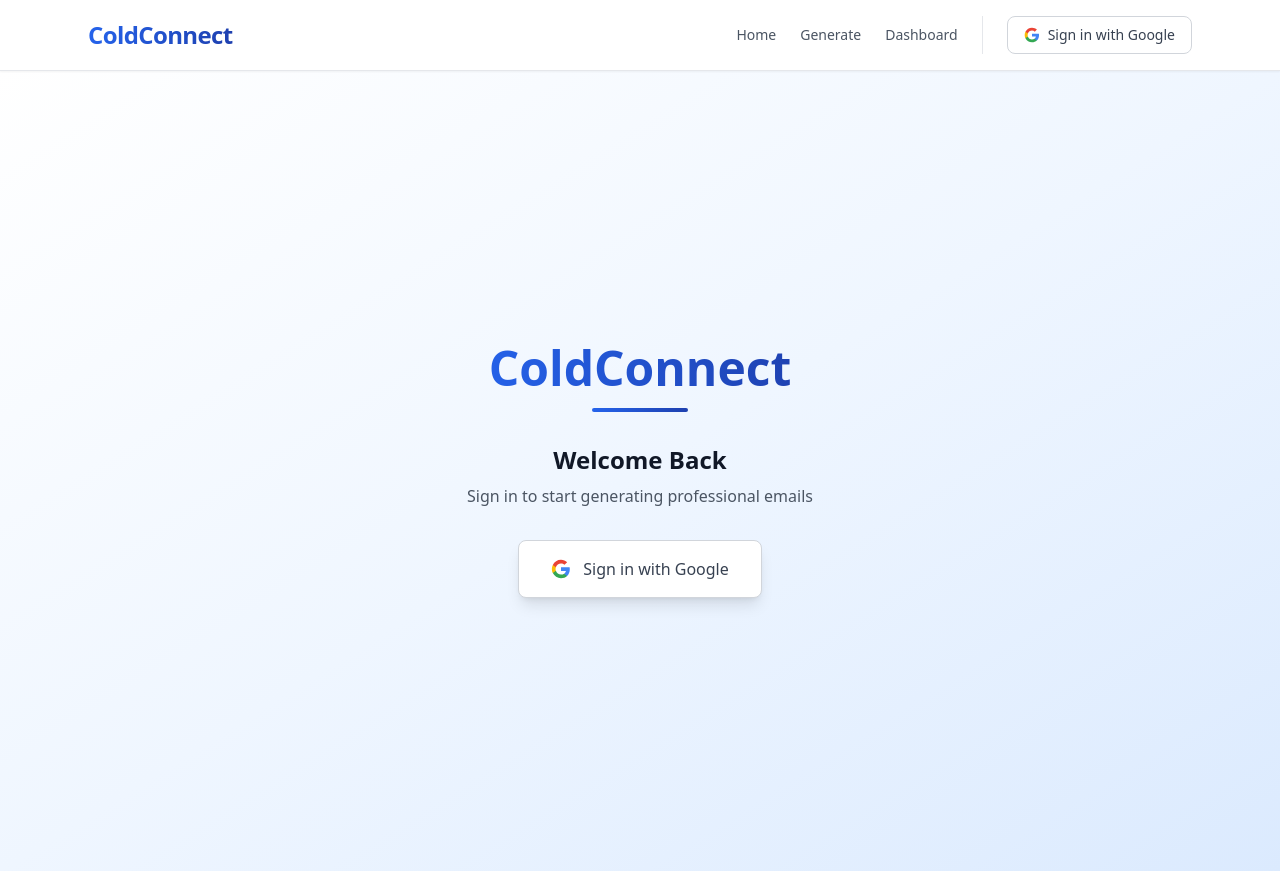
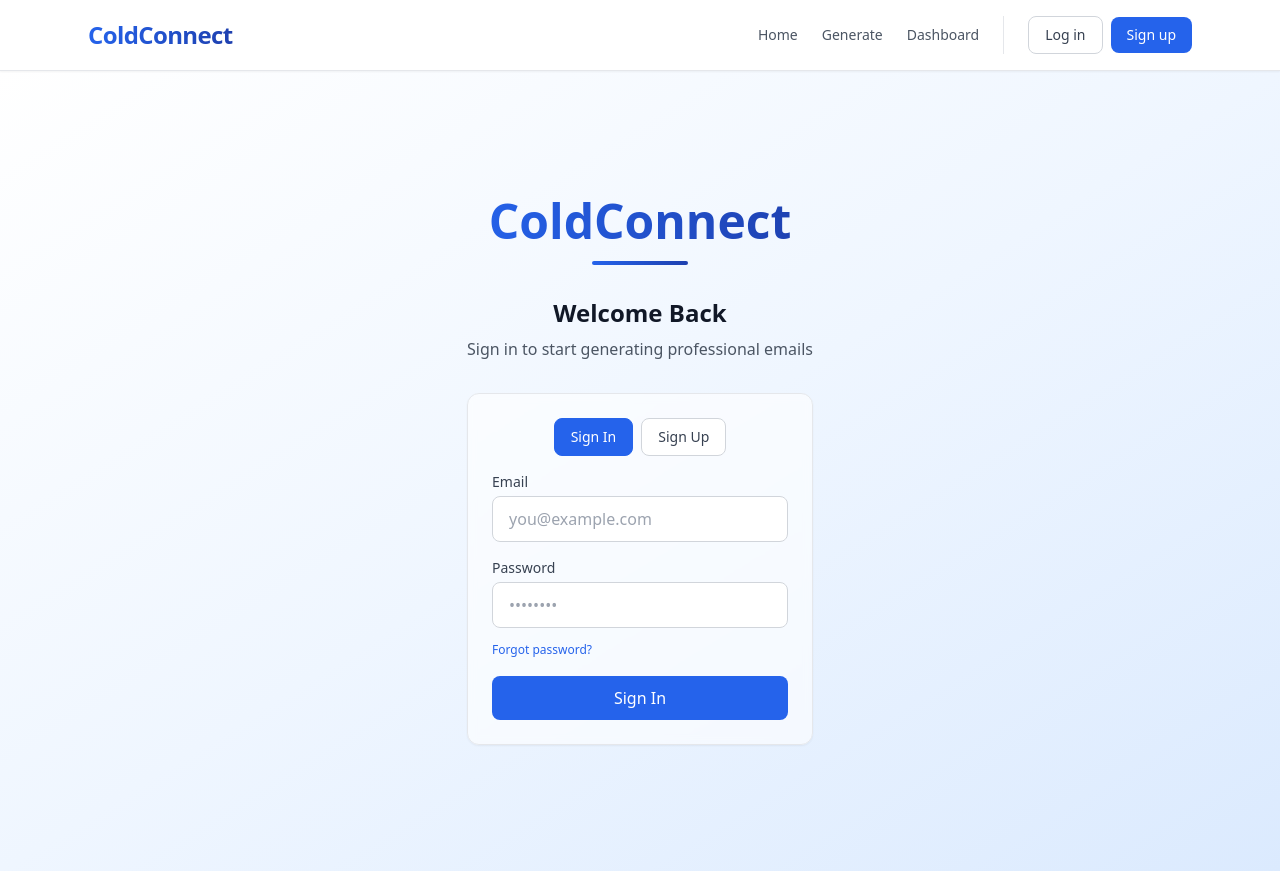
Before and after one commit to shravya0704/ColdConnect, a React (Vite) app in the folder frontend/: page /login in a window 1280 px wide. Built offline with nearby package versions, Linux system fonts and the light colour scheme; no server answers.

Commit message:
normal user login signup using email password implemented

```diff
--- a/frontend/src/App.tsx
+++ b/frontend/src/App.tsx
@@ -1,14 +1,47 @@
-import { BrowserRouter, Routes, Route, Navigate, Link } from 'react-router-dom'
+import { BrowserRouter, Routes, Route, Navigate, Link, useLocation, useNavigate } from 'react-router-dom'
 import { useState, useEffect } from 'react'
 import type { ReactNode } from 'react'
 import Home from './pages/Home'
 import Generate from './pages/Generate'
 import Dashboard from './pages/Dashboard'
 import Login from './pages/Login'
-import AuthCallback from './pages/AuthCallback'
 import Auth from './components/Auth'
 import { supabase } from './supabaseClient'
 import type { User } from '@supabase/supabase-js'
+
+function ResetPassword() {
+  return (
+    <div className="min-h-screen flex items-center justify-center">
+      <div className="max-w-md w-full p-6 bg-white rounded shadow">
+        <h1 className="text-xl font-semibold mb-4">Reset Password</h1>
+        <p className="text-sm text-gray-600">To reset your password, follow the instructions sent to your email.</p>
+      </div>
+    </div>
+  )
+}
+
+// Redirects any `type=recovery` URL to the reset-password route and listens for Supabase recovery event
+function RecoveryRedirect() {
+  const navigate = useNavigate()
+  const location = useLocation()
+
+  useEffect(() => {
+    if (location.hash && location.hash.includes('type=recovery')) {
+      navigate('/reset-password' + location.hash, { replace: true })
+    }
+  }, [location, navigate])
+
+  useEffect(() => {
+    const { data: { subscription } } = supabase.auth.onAuthStateChange((event) => {
+      if (event === 'PASSWORD_RECOVERY') {
+        navigate('/reset-password', { replace: true })
+      }
+    })
+    return () => subscription.unsubscribe()
+  }, [navigate])
+
+  return null
+}
 
 // ProtectedRoute component
 function ProtectedRoute({ children }: { children: ReactNode }) {
@@ -60,6 +93,7 @@ function ProtectedRoute({ children }: { children: ReactNode }) {
 function App() {
   return (
     <BrowserRouter>
+      <RecoveryRedirect />
       <div className="min-h-screen flex flex-col">
         <header className="sticky top-0 z-40 bg-white/95 backdrop-blur-sm border-b border-gray-200 shadow-sm">
           <div className="max-w-6xl mx-auto px-6 py-4 flex items-center justify-between">
@@ -105,7 +139,8 @@ function App() {
           <Routes>
             <Route path="/" element={<Home />} />
             <Route path="/login" element={<Login />} />
-            <Route path="/auth/callback" element={<AuthCallback />} />
+            {/** OAuth removed: no auth callback route */}
+            <Route path="/reset-password" element={<ResetPassword />} />
 
             <Route
               path="/generate"
--- a/frontend/src/components/Auth.tsx
+++ b/frontend/src/components/Auth.tsx
@@ -1,4 +1,5 @@
 import { useEffect, useState } from "react";
+import { Link } from "react-router-dom";
 import { supabase } from "../supabaseClient";
 import type { User } from '@supabase/supabase-js';
 
@@ -25,18 +26,7 @@ export default function Auth() {
     return () => subscription.unsubscribe();
   }, []);
 
-  const handleSignIn = async () => {
-    const { error } = await supabase.auth.signInWithOAuth({
-      provider: "google",
-      options: {
-        redirectTo: `${window.location.origin}/auth/callback`
-      }
-    });
-
-    if (error) {
-      console.error('Error signing in:', error);
-    }
-  };
+  // No inline sign-in here; header routes to /login for full options
 
   if (loading) {
     return (
@@ -49,30 +39,20 @@ export default function Auth() {
 
   if (!user) {
     return (
-      <button
-        onClick={handleSignIn}
-        className="flex items-center gap-2 px-4 py-2 bg-white border border-gray-300 rounded-lg text-sm font-medium text-gray-700 hover:bg-gray-50 hover:border-gray-400 transition-colors duration-200"
-      >
-        <svg className="w-4 h-4" viewBox="0 0 24 24">
-          <path
-            fill="#4285F4"
-            d="M22.56 12.25c0-.78-.07-1.53-.2-2.25H12v4.26h5.92c-.26 1.37-1.04 2.53-2.21 3.31v2.77h3.57c2.08-1.92 3.28-4.74 3.28-8.09z"
-          />
-          <path
-            fill="#34A853"
-            d="M12 23c2.97 0 5.46-.98 7.28-2.66l-3.57-2.77c-.98.66-2.23 1.06-3.71 1.06-2.86 0-5.29-1.93-6.16-4.53H2.18v2.84C3.99 20.53 7.7 23 12 23z"
-          />
-          <path
-            fill="#FBBC05"
-            d="M5.84 14.09c-.22-.66-.35-1.36-.35-2.09s.13-1.43.35-2.09V7.07H2.18C1.43 8.55 1 10.22 1 12s.43 3.45 1.18 4.93l2.85-2.22.81-.62z"
-          />
-          <path
-            fill="#EA4335"
-            d="M12 5.38c1.62 0 3.06.56 4.21 1.64l3.15-3.15C17.45 2.09 14.97 1 12 1 7.7 1 3.99 3.47 2.18 7.07l3.66 2.84c.87-2.6 3.3-4.53 6.16-4.53z"
-          />
-        </svg>
-        Sign in with Google
-      </button>
+      <div className="flex items-center gap-2">
+        <Link
+          to="/login"
+          className="px-4 py-2 bg-white border border-gray-300 rounded-lg text-sm font-medium text-gray-700 hover:bg-gray-50 hover:border-gray-400 transition-colors duration-200"
+        >
+          Log in
+        </Link>
+        <Link
+          to="/login?mode=signup"
+          className="px-4 py-2 bg-primary-600 text-white rounded-lg text-sm font-medium hover:bg-primary-700 transition-colors duration-200"
+        >
+          Sign up
+        </Link>
+      </div>
     );
   }
 
--- a/frontend/src/pages/Login.tsx
+++ b/frontend/src/pages/Login.tsx
@@ -1,11 +1,17 @@
 import { useEffect, useState } from "react";
-import { useNavigate } from "react-router-dom";
+import { useLocation, useNavigate } from "react-router-dom";
 import { supabase } from "../supabaseClient";
 
 export default function Login() {
   const navigate = useNavigate();
-  // @ts-ignore
+  const location = useLocation();
   const [loading, setLoading] = useState(false);
+  const [email, setEmail] = useState("");
+  const [password, setPassword] = useState("");
+  const initialMode = (new URLSearchParams(location.search).get("mode") === "signup") ? "signup" : "signin";
+  const [authMode, setAuthMode] = useState<"signin" | "signup">(initialMode);
+  const [errorMsg, setErrorMsg] = useState<string | null>(null);
+  const [infoMsg, setInfoMsg] = useState<string | null>(null);
 
   useEffect(() => {
     const check = async () => {
@@ -15,19 +21,78 @@ export default function Login() {
     check();
   }, [navigate]);
 
-  const signInWithGoogle = async () => {
+  // Google OAuth removed as requested
+
+  const handleEmailSignIn = async () => {
     try {
       setLoading(true);
-      const { error } = await supabase.auth.signInWithOAuth({
-        provider: "google",
-        options: {
-          redirectTo: "https://cold-connect.vercel.app/",
-        },
+      setErrorMsg(null);
+      setInfoMsg(null);
+      const { data, error } = await supabase.auth.signInWithPassword({
+        email,
+        password,
       });
       if (error) throw error;
+      if (data.session) {
+        navigate("/generate");
+      }
     } catch (error: any) {
       console.error("Error signing in:", error);
-      alert("Error signing in: " + error.message);
+      if (error?.message?.toLowerCase().includes("invalid login credentials")) {
+        setErrorMsg("Invalid email or password. Try resetting your password.");
+      } else {
+        setErrorMsg(error.message || "Error signing in");
+      }
+      setLoading(false);
+    }
+  };
+
+  const handleEmailSignUp = async () => {
+    try {
+      setLoading(true);
+      setErrorMsg(null);
+      setInfoMsg(null);
+      const { data, error } = await supabase.auth.signUp({
+        email,
+        password,
+      });
+      if (error) throw error;
+      if (data.session) {
+        navigate("/generate");
+      } else {
+        setInfoMsg("Check your email to confirm your account, then sign in.");
+        setLoading(false);
+      }
+    } catch (error: any) {
+      console.error("Error signing up:", error);
+      if (error?.message?.toLowerCase().includes("already registered") || error?.status === 422) {
+        setErrorMsg("An account with this email already exists. Try signing in or reset your password.");
+      } else {
+        setErrorMsg(error.message || "Error signing up");
+      }
+      setLoading(false);
+    }
+  };
+
+  const handlePasswordReset = async () => {
+    try {
+      setLoading(true);
+      setErrorMsg(null);
+      setInfoMsg(null);
+      if (!email) {
+        setErrorMsg("Enter your email above, then click 'Forgot password?' again.");
+        setLoading(false);
+        return;
+      }
+      const { error } = await supabase.auth.resetPasswordForEmail(email, {
+        redirectTo: `${window.location.origin}/reset-password`,
+      });
+      if (error) throw error;
+      setInfoMsg("Password reset email sent. Check your inbox.");
+    } catch (error: any) {
+      console.error("Error sending reset email:", error);
+      setErrorMsg(error.message || "Could not send password reset email");
+    } finally {
       setLoading(false);
     }
   };
@@ -53,31 +118,94 @@ export default function Login() {
           </p>
         </div>
 
-        {/* Google Sign In Button */}
-        <button
-          onClick={signInWithGoogle}
-          className="flex items-center justify-center gap-3 bg-white border border-gray-300 rounded-lg px-8 py-4 text-base font-medium text-gray-700 hover:bg-gray-50 hover:border-gray-400 transition-all duration-200 disabled:opacity-50 disabled:cursor-not-allowed shadow-lg hover:shadow-xl transform hover:-translate-y-0.5 mx-auto"
-        >
-          <svg className="w-5 h-5" viewBox="0 0 24 24">
-            <path
-              fill="#4285F4"
-              d="M22.56 12.25c0-.78-.07-1.53-.2-2.25H12v4.26h5.92c-.26 1.37-1.04 2.53-2.21 3.31v2.77h3.57c2.08-1.92 3.28-4.74 3.28-8.09z"
-            />
-            <path
-              fill="#34A853"
-              d="M12 23c2.97 0 5.46-.98 7.28-2.66l-3.57-2.77c-.98.66-2.23 1.06-3.71 1.06-2.86 0-5.29-1.93-6.16-4.53H2.18v2.84C3.99 20.53 7.7 23 12 23z"
-            />
-            <path
-              fill="#FBBC05"
-              d="M5.84 14.09c-.22-.66-.35-1.36-.35-2.09s.13-1.43.35-2.09V7.07H2.18C1.43 8.55 1 10.22 1 12s.43 3.45 1.18 4.93l2.85-2.22.81-.62z"
-            />
-            <path
-              fill="#EA4335"
-              d="M12 5.38c1.62 0 3.06.56 4.21 1.64l3.15-3.15C17.45 2.09 14.97 1 12 1 7.7 1 3.99 3.47 2.18 7.07l3.66 2.84c.87-2.6 3.3-4.53 6.16-4.53z"
-            />
-          </svg>
-          Sign in with Google
-        </button>
+        {/* Messages */}
+        {errorMsg && (
+          <div className="mb-4 text-sm text-red-700 bg-red-50 border border-red-200 rounded-lg px-4 py-3 text-left">
+            {errorMsg}
+          </div>
+        )}
+        {infoMsg && (
+          <div className="mb-4 text-sm text-primary-700 bg-primary-50 border border-primary-200 rounded-lg px-4 py-3 text-left">
+            {infoMsg}
+          </div>
+        )}
+
+        {/* Email / Password Auth */}
+        <div className="my-4" />
+
+        <div className="bg-white/60 backdrop-blur-sm border border-gray-200 rounded-xl p-6 shadow-sm">
+          <div className="flex justify-center gap-2 mb-4">
+            <button
+              type="button"
+              onClick={() => setAuthMode("signin")}
+              className={`px-4 py-2 rounded-lg text-sm font-medium border ${authMode === "signin" ? "bg-primary-600 text-white border-primary-600" : "bg-white text-gray-700 border-gray-300 hover:bg-gray-50"}`}
+              disabled={loading}
+            >
+              Sign In
+            </button>
+            <button
+              type="button"
+              onClick={() => setAuthMode("signup")}
+              className={`px-4 py-2 rounded-lg text-sm font-medium border ${authMode === "signup" ? "bg-primary-600 text-white border-primary-600" : "bg-white text-gray-700 border-gray-300 hover:bg-gray-50"}`}
+              disabled={loading}
+            >
+              Sign Up
+            </button>
+          </div>
+
+          <form
+            onSubmit={(e) => {
+              e.preventDefault();
+              if (authMode === "signin") {
+                handleEmailSignIn();
+              } else {
+                handleEmailSignUp();
+              }
+            }}
+            className="space-y-4"
+          >
+            <div className="text-left">
+              <label className="block text-sm font-medium text-gray-700 mb-1">Email</label>
+              <input
+                type="email"
+                value={email}
+                onChange={(e) => setEmail(e.target.value)}
+                required
+                placeholder="you@example.com"
+                className="w-full rounded-lg border border-gray-300 px-4 py-2.5 text-gray-900 placeholder-gray-400 focus:outline-none focus:ring-2 focus:ring-primary-500 focus:border-transparent"
+              />
+            </div>
+            <div className="text-left">
+              <label className="block text-sm font-medium text-gray-700 mb-1">Password</label>
+              <input
+                type="password"
+                value={password}
+                onChange={(e) => setPassword(e.target.value)}
+                required
+                placeholder="••••••••"
+                className="w-full rounded-lg border border-gray-300 px-4 py-2.5 text-gray-900 placeholder-gray-400 focus:outline-none focus:ring-2 focus:ring-primary-500 focus:border-transparent"
+              />
+              <div className="mt-2 text-left">
+                <button
+                  type="button"
+                  onClick={handlePasswordReset}
+                  disabled={loading}
+                  className="text-xs text-primary-600 hover:text-primary-700"
+                >
+                  Forgot password?
+                </button>
+              </div>
+            </div>
+
+            <button
+              type="submit"
+              disabled={loading}
+              className="w-full bg-primary-600 text-white rounded-lg px-4 py-2.5 font-medium hover:bg-primary-700 transition-colors disabled:opacity-50 disabled:cursor-not-allowed"
+            >
+              {authMode === "signin" ? (loading ? "Signing in..." : "Sign In") : (loading ? "Creating account..." : "Sign Up")}
+            </button>
+          </form>
+        </div>
       </div>
     </div>
   );
--- /dev/null
+++ b/frontend/src/pages/ResetPassword.tsx
@@ -0,0 +1,86 @@
+import { useEffect, useState } from "react";
+import { useNavigate } from "react-router-dom";
+import { supabase } from "../supabaseClient";
+
+export default function ResetPassword() {
+  const navigate = useNavigate();
+  const [password, setPassword] = useState("");
+  const [confirm, setConfirm] = useState("");
+  const [loading, setLoading] = useState(false);
+  const [errorMsg, setErrorMsg] = useState<string | null>(null);
+
+  useEffect(() => {
+    // If the user already has a session (recovery link), stay here; otherwise, bounce to login
+    supabase.auth.getSession().then(({ data }) => {
+      if (!data.session) {
+        navigate("/login");
+      }
+    });
+  }, [navigate]);
+
+  const handleUpdate = async (e: React.FormEvent) => {
+    e.preventDefault();
+    setErrorMsg(null);
+    if (password.length < 8) {
+      setErrorMsg("Password must be at least 8 characters.");
+      return;
+    }
+    if (password !== confirm) {
+      setErrorMsg("Passwords do not match.");
+      return;
+    }
+
+    try {
+      setLoading(true);
+      const { error } = await supabase.auth.updateUser({ password });
+      if (error) throw error;
+      navigate("/generate", { replace: true });
+    } catch (err: any) {
+      setErrorMsg(err.message || "Could not update password");
+    } finally {
+      setLoading(false);
+    }
+  };
+
+  return (
+    <div className="min-h-screen bg-gradient-to-br from-white via-primary-50 to-primary-100 flex items-center justify-center px-6">
+      <div className="w-full max-w-md bg-white/60 backdrop-blur-sm border border-gray-200 rounded-xl p-6 shadow-sm">
+        <h1 className="text-xl font-semibold text-gray-900 mb-4">Set a new password</h1>
+        {errorMsg && (
+          <div className="mb-4 text-sm text-red-700 bg-red-50 border border-red-200 rounded-lg px-4 py-3 text-left">
+            {errorMsg}
+          </div>
+        )}
+        <form onSubmit={handleUpdate} className="space-y-4">
+          <div>
+            <label className="block text-sm font-medium text-gray-700 mb-1">New password</label>
+            <input
+              type="password"
+              value={password}
+              onChange={(e) => setPassword(e.target.value)}
+              required
+              className="w-full rounded-lg border border-gray-300 px-4 py-2.5 text-gray-900 placeholder-gray-400 focus:outline-none focus:ring-2 focus:ring-primary-500 focus:border-transparent"
+            />
+          </div>
+          <div>
+            <label className="block text-sm font-medium text-gray-700 mb-1">Confirm password</label>
+            <input
+              type="password"
+              value={confirm}
+              onChange={(e) => setConfirm(e.target.value)}
+              required
+              className="w-full rounded-lg border border-gray-300 px-4 py-2.5 text-gray-900 placeholder-gray-400 focus:outline-none focus:ring-2 focus:ring-primary-500 focus:border-transparent"
+            />
+          </div>
+          <button
+            type="submit"
+            disabled={loading}
+            className="w-full bg-primary-600 text-white rounded-lg px-4 py-2.5 font-medium hover:bg-primary-700 transition-colors disabled:opacity-50 disabled:cursor-not-allowed"
+          >
+            {loading ? "Updating..." : "Update password"}
+          </button>
+        </form>
+      </div>
+    </div>
+  );
+}
```
